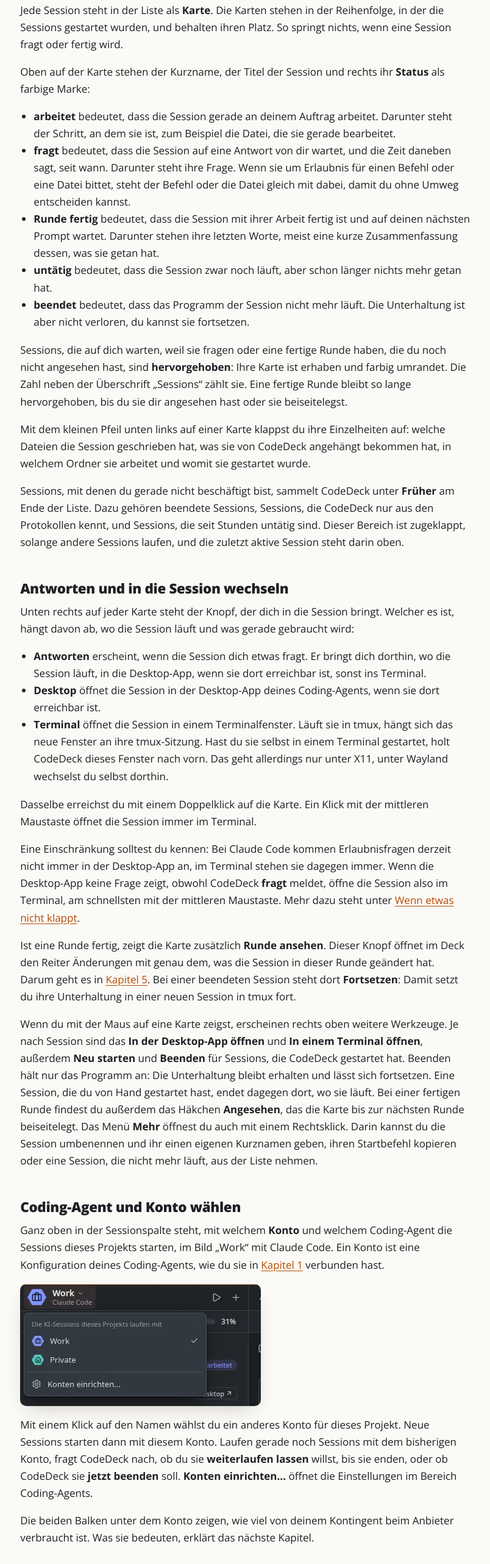
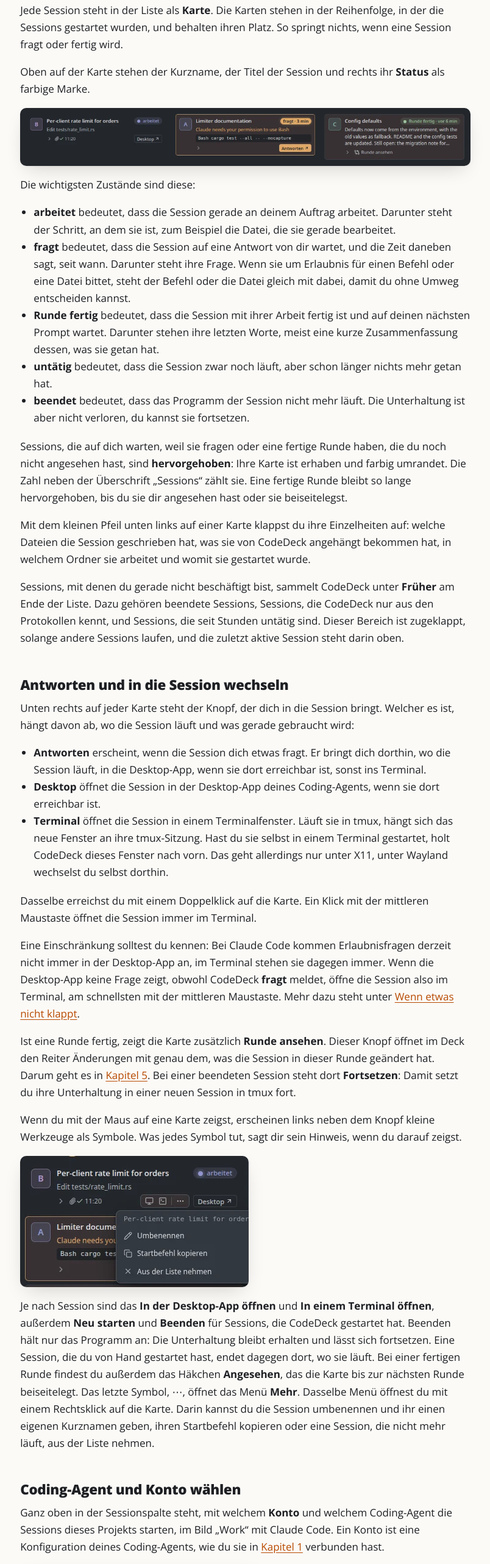
Before and after one commit to be-spex/be-spex.github.io, an Astro site: page /codedeck/manual/de/tutorial/03-session-starten in a window 1280 px wide. Shown: the part 2561-5125 px from the top of the page at 61% size, without its empty margins (328-1132 px from the left). Built offline with nearby package versions, Linux system fonts and the light colour scheme; Astro itself is replaced by a stand-in of ours.

Commit message:
CodeDeck manual: chapter 3 shows the card states and a card's tools
Co-Authored-By: Claude Opus 5.5 <noreply@anthropic.com>
Claude-Session: https://claude.ai/code/session_01AmUU1ckh5iDie4vHPz56Cn

```diff
--- a/src/pages/codedeck/manual/de/tutorial/03-session-starten.md
+++ b/src/pages/codedeck/manual/de/tutorial/03-session-starten.md
@@ -37,7 +37,11 @@ Gib deiner Session jetzt einen Auftrag. Schreibe dazu im Chat der Session, also
 
 Jede Session steht in der Liste als **Karte**. Die Karten stehen in der Reihenfolge, in der die Sessions gestartet wurden, und behalten ihren Platz. So springt nichts, wenn eine Session fragt oder fertig wird.
 
-Oben auf der Karte stehen der Kurzname, der Titel der Session und rechts ihr **Status** als farbige Marke:
+Oben auf der Karte stehen der Kurzname, der Titel der Session und rechts ihr **Status** als farbige Marke.
+
+![Drei Session-Karten nebeneinander: links „arbeitet“ mit dem aktuellen Schritt, in der Mitte „fragt · 3 min“ mit der Erlaubnisfrage, dem Befehl und dem Knopf „Antworten“, rechts „Runde fertig · vor 6 min“ mit den letzten Worten der Session und „Runde ansehen“](/codedeck/manual/de/session-starten-zustaende.webp)
+
+Die wichtigsten Zustände sind diese:
 
 - **arbeitet** bedeutet, dass die Session gerade an deinem Auftrag arbeitet. Darunter steht der Schritt, an dem sie ist, zum Beispiel die Datei, die sie gerade bearbeitet.
 - **fragt** bedeutet, dass die Session auf eine Antwort von dir wartet, und die Zeit daneben sagt, seit wann. Darunter steht ihre Frage. Wenn sie um Erlaubnis für einen Befehl oder eine Datei bittet, steht der Befehl oder die Datei gleich mit dabei, damit du ohne Umweg entscheiden kannst.
@@ -65,7 +69,11 @@ Eine Einschränkung solltest du kennen: Bei Claude Code kommen Erlaubnisfragen d
 
 Ist eine Runde fertig, zeigt die Karte zusätzlich **Runde ansehen**. Dieser Knopf öffnet im Deck den Reiter Änderungen mit genau dem, was die Session in dieser Runde geändert hat. Darum geht es in [Kapitel 5](/codedeck/manual/de/tutorial/05-aenderungen/). Bei einer beendeten Session steht dort **Fortsetzen**: Damit setzt du ihre Unterhaltung in einer neuen Session in tmux fort.
 
-Wenn du mit der Maus auf eine Karte zeigst, erscheinen rechts oben weitere Werkzeuge. Je nach Session sind das **In der Desktop-App öffnen** und **In einem Terminal öffnen**, außerdem **Neu starten** und **Beenden** für Sessions, die CodeDeck gestartet hat. Beenden hält nur das Programm an: Die Unterhaltung bleibt erhalten und lässt sich fortsetzen. Eine Session, die du von Hand gestartet hast, endet dagegen dort, wo sie läuft. Bei einer fertigen Runde findest du außerdem das Häkchen **Angesehen**, das die Karte bis zur nächsten Runde beiseitelegt. Das Menü **Mehr** öffnest du auch mit einem Rechtsklick. Darin kannst du die Session umbenennen und ihr einen eigenen Kurznamen geben, ihren Startbefehl kopieren oder eine Session, die nicht mehr läuft, aus der Liste nehmen.
+Wenn du mit der Maus auf eine Karte zeigst, erscheinen links neben dem Knopf kleine Werkzeuge als Symbole. Was jedes Symbol tut, sagt dir sein Hinweis, wenn du darauf zeigst.
+
+![Eine Session-Karte mit eingeblendeten Werkzeugen: Desktop-App, Terminal und ⋯ neben dem Knopf „Desktop“, darunter das geöffnete Menü mit „Umbenennen“, „Startbefehl kopieren“ und „Aus der Liste nehmen“](/codedeck/manual/de/session-starten-werkzeuge.webp)
+
+Je nach Session sind das **In der Desktop-App öffnen** und **In einem Terminal öffnen**, außerdem **Neu starten** und **Beenden** für Sessions, die CodeDeck gestartet hat. Beenden hält nur das Programm an: Die Unterhaltung bleibt erhalten und lässt sich fortsetzen. Eine Session, die du von Hand gestartet hast, endet dagegen dort, wo sie läuft. Bei einer fertigen Runde findest du außerdem das Häkchen **Angesehen**, das die Karte bis zur nächsten Runde beiseitelegt. Das letzte Symbol, ⋯, öffnet das Menü **Mehr**. Dasselbe Menü öffnest du mit einem Rechtsklick auf die Karte. Darin kannst du die Session umbenennen und ihr einen eigenen Kurznamen geben, ihren Startbefehl kopieren oder eine Session, die nicht mehr läuft, aus der Liste nehmen.
 
 ## Coding-Agent und Konto wählen
 
```
Also changed, not shown: public/codedeck/manual/de/session-starten-spalte.webp, public/codedeck/manual/de/session-starten-werkzeuge.webp (added), public/codedeck/manual/de/session-starten-zustaende.webp (added).
